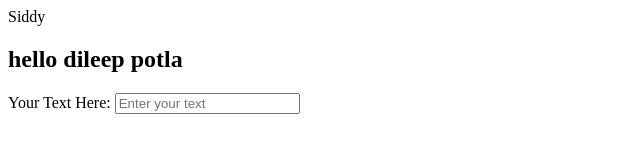
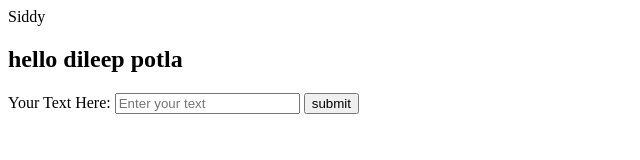
Before and after one commit to potladileep/my-first-git, a plain HTML site: page index.html in a window 1280 px wide. Shown: the whole page, without its empty margins (0-640 px from the left). Drawn offline with Linux system fonts and the light colour scheme.

Commit message:
Update index.html
made changes here tooo

```diff
--- a/index.html
+++ b/index.html
@@ -6,6 +6,7 @@
         <div id="data">Siddy
         <h2>hello dileep potla</h2>
         Your Text Here: <input type="text" placeholder="Enter your text" />
+            <input type="button" value="submit" value="click me"/>
         </div>
     </body>
 </html>
```
